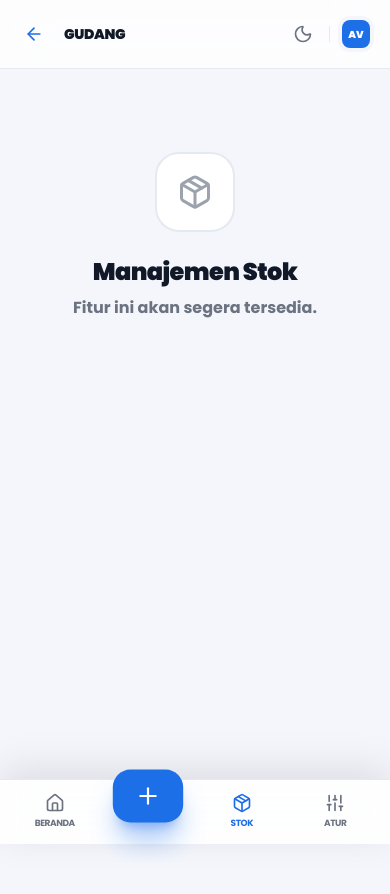
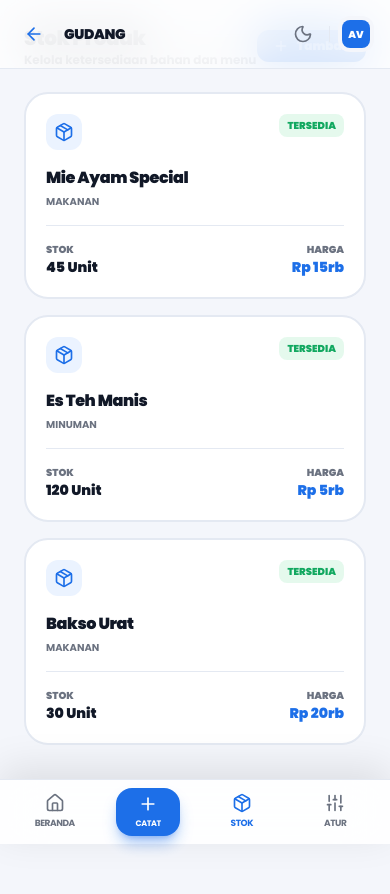
Before and after one commit to imanyunar/start, a React (Vite) app: page /smartflow in a window 390 px wide. Both pictures are taken after a click on the button "STOK". Shown: the top 894 px of the page. Before the commit the page ends 844 px from the top, so only its background shows below. Built offline with nearby package versions, Linux system fonts and the light colour scheme.

Commit message:
Complete SmartFlow features and refine mobile UI

```diff
--- a/src/pages/SmartFlowPage.tsx
+++ b/src/pages/SmartFlowPage.tsx
@@ -259,6 +259,31 @@ export default function App() {
     category: ''
   });
 
+  const [products, setProducts] = useState([
+    { id: '1', name: 'Mie Ayam Special', stock: 45, price: 15000, category: 'Makanan' },
+    { id: '2', name: 'Es Teh Manis', stock: 120, price: 5000, category: 'Minuman' },
+    { id: '3', name: 'Bakso Urat', stock: 30, price: 20000, category: 'Makanan' },
+  ]);
+
+  const [showAddProduct, setShowAddProduct] = useState(false);
+  const [newProduct, setNewProduct] = useState({ name: '', stock: '', price: '', category: '' });
+
+  const handleAddProduct = (e: any) => {
+    e.preventDefault();
+    if (!newProduct.name || !newProduct.stock || !newProduct.price) return;
+    setProducts(prev => [...prev, {
+      id: Math.random().toString(36).substr(2, 9),
+      name: newProduct.name,
+      stock: parseInt(newProduct.stock),
+      price: parseInt(newProduct.price),
+      category: newProduct.category || 'Lainnya'
+    }]);
+    setNewProduct({ name: '', stock: '', price: '', category: '' });
+    setShowAddProduct(false);
+    setToast('Produk ditambahkan!');
+    setTimeout(() => setToast(''), 2000);
+  };
+
   const handleManualSubmit = (e: any) => {
     e.preventDefault();
     if (!manualForm.amount || !manualForm.description) return;
@@ -496,28 +521,124 @@ export default function App() {
           )}
 
           {tab === 'inventory' && (
-            <div className="flex flex-col items-center justify-center py-32 text-center">
-              <div className="w-20 h-20 bg-[var(--app-surface)] border-2 border-[var(--app-border)] rounded-3xl flex items-center justify-center mb-6">
-                <Package size={36} className="text-[var(--app-faint)]" />
+            <div className="space-y-6">
+              <div className="flex justify-between items-center">
+                <div>
+                  <h2 className="text-xl font-black text-[var(--app-text)]">Stok Produk</h2>
+                  <p className="text-xs font-bold text-[var(--app-muted)]">Kelola ketersediaan bahan dan menu</p>
                 </div>
-              <h2 className="text-2xl font-black mb-2">Manajemen Stok</h2>
-              <p className="text-[var(--app-muted)] font-bold">Fitur ini akan segera tersedia.</p>
+                <button
+                  onClick={() => setShowAddProduct(true)}
+                  className="px-4 py-2 bg-blue-primary text-white rounded-xl text-xs font-black flex items-center gap-2"
+                >
+                  <Plus size={16} /> Tambah
+                </button>
+              </div>
+
+              {showAddProduct && (
+                <div className="bg-[var(--app-surface)] border-2 border-blue-primary/20 rounded-3xl p-6 shadow-xl">
+                  <h3 className="text-sm font-black mb-4">Tambah Produk Baru</h3>
+                  <form onSubmit={handleAddProduct} className="grid grid-cols-1 md:grid-cols-2 gap-4">
+                    <input
+                      placeholder="Nama Produk"
+                      value={newProduct.name}
+                      onChange={e => setNewProduct({...newProduct, name: e.target.value})}
+                      className="bg-[var(--app-bg)] border border-[var(--app-border)] rounded-xl px-4 py-2.5 text-sm font-bold outline-none"
+                    />
+                    <input
+                      placeholder="Kategori"
+                      value={newProduct.category}
+                      onChange={e => setNewProduct({...newProduct, category: e.target.value})}
+                      className="bg-[var(--app-bg)] border border-[var(--app-border)] rounded-xl px-4 py-2.5 text-sm font-bold outline-none"
+                    />
+                    <input
+                      type="number"
+                      placeholder="Stok"
+                      value={newProduct.stock}
+                      onChange={e => setNewProduct({...newProduct, stock: e.target.value})}
+                      className="bg-[var(--app-bg)] border border-[var(--app-border)] rounded-xl px-4 py-2.5 text-sm font-bold outline-none"
+                    />
+                    <input
+                      type="number"
+                      placeholder="Harga Jual"
+                      value={newProduct.price}
+                      onChange={e => setNewProduct({...newProduct, price: e.target.value})}
+                      className="bg-[var(--app-bg)] border border-[var(--app-border)] rounded-xl px-4 py-2.5 text-sm font-bold outline-none"
+                    />
+                    <div className="md:col-span-2 flex gap-3">
+                      <button type="submit" className="btn-primary flex-1 py-2.5 text-xs">Simpan Produk</button>
+                      <button type="button" onClick={() => setShowAddProduct(false)} className="px-6 py-2.5 bg-[var(--app-bg)] text-[var(--app-muted)] rounded-xl text-xs font-bold">Batal</button>
+                    </div>
+                  </form>
+                </div>
+              )}
+
+              <div className="grid grid-cols-1 md:grid-cols-2 lg:grid-cols-3 gap-4">
+                {products.map(product => (
+                  <div key={product.id} className="bg-[var(--app-surface)] border-2 border-[var(--app-border)] rounded-3xl p-5 hover:border-blue-primary/20 transition-all group">
+                    <div className="flex justify-between items-start mb-4">
+                      <div className="p-2 bg-blue-light rounded-xl text-blue-primary">
+                        <Package size={20} />
+                      </div>
+                      <div className={`px-2 py-1 rounded-lg text-[10px] font-black uppercase ${product.stock < 10 ? 'bg-red-500/10 text-red-primary' : 'bg-green-500/10 text-green-primary'}`}>
+                        {product.stock < 10 ? 'Stok Tipis' : 'Tersedia'}
+                      </div>
+                    </div>
+                    <h3 className="font-black text-[var(--app-text)] mb-1">{product.name}</h3>
+                    <p className="text-[10px] font-bold text-[var(--app-muted)] uppercase mb-4">{product.category}</p>
+                    <div className="flex justify-between items-end border-t border-[var(--app-border)] pt-4">
+                      <div>
+                        <p className="text-[10px] font-black text-[var(--app-muted)] uppercase">Stok</p>
+                        <p className="text-sm font-black text-[var(--app-text)]">{product.stock} Unit</p>
+                      </div>
+                      <div className="text-right">
+                        <p className="text-[10px] font-black text-[var(--app-muted)] uppercase">Harga</p>
+                        <p className="text-sm font-black text-blue-primary">{fmt(product.price)}</p>
+                      </div>
+                    </div>
+                  </div>
+                ))}
+              </div>
             </div>
           )}
 
           {tab === 'settings' && (
-            <div className="max-w-2xl bg-[var(--app-surface)] border-2 border-[var(--app-border)] rounded-3xl p-8">
-               <h2 className="text-xl font-black mb-8">Pengaturan Profil</h2>
+            <div className="max-w-2xl space-y-6">
+              <div className="bg-[var(--app-surface)] border-2 border-[var(--app-border)] rounded-3xl p-8">
+                 <h2 className="text-xl font-black mb-8">Pengaturan Bisnis</h2>
                  <div className="space-y-6">
+                   <div className="grid grid-cols-1 md:grid-cols-2 gap-6">
                      <div>
                        <label className="text-[10px] font-black uppercase text-[var(--app-muted)] mb-2 block px-1">Nama Bisnis</label>
                        <input type="text" defaultValue="Vermont Coffee" className="input-premium" />
                      </div>
                      <div>
+                       <label className="text-[10px] font-black uppercase text-[var(--app-muted)] mb-2 block px-1">Mata Uang</label>
+                       <select className="input-premium">
+                         <option>IDR (Rupiah)</option>
+                         <option>USD (Dollar)</option>
+                       </select>
+                     </div>
+                   </div>
+                   <div>
                      <label className="text-[10px] font-black uppercase text-[var(--app-muted)] mb-2 block px-1">Email Notifikasi</label>
                      <input type="email" defaultValue="owner@vermont.com" className="input-premium" />
                    </div>
+                   <div className="p-4 bg-blue-light rounded-2xl border border-blue-primary/10">
+                     <p className="text-xs font-bold text-blue-primary leading-relaxed">
+                       Sistem SmartFlow Anda saat ini terhubung dengan AI Laboratory Vermont untuk analisis tren otomatis.
+                     </p>
+                   </div>
                    <button className="btn-primary w-full py-4 text-base mt-4">Simpan Perubahan</button>
+                 </div>
+              </div>
+
+              <div className="bg-red-500/5 border-2 border-red-500/10 rounded-3xl p-8">
+                <h3 className="text-sm font-black text-red-primary mb-2 uppercase">Zona Berbahaya</h3>
+                <p className="text-xs font-bold text-[var(--app-muted)] mb-6">Menghapus semua data transaksi dan stok secara permanen.</p>
+                <button className="px-6 py-3 bg-red-500 text-white rounded-2xl text-xs font-black hover:bg-red-600 transition-all">
+                  Reset Data Bisnis
+                </button>
               </div>
             </div>
           )}
@@ -532,12 +653,13 @@ export default function App() {
             onClick={() => setTab(item.id)}
             className={`flex flex-col items-center justify-center gap-1 min-w-[64px] h-12 transition-all duration-300 ${
               item.special
-                ? 'bg-blue-primary text-white rounded-2xl scale-110 -translate-y-4 shadow-xl shadow-blue-primary/40'
+                ? 'bg-blue-primary text-white rounded-2xl shadow-lg shadow-blue-primary/40'
                 : tab === item.id ? 'text-blue-primary' : 'text-[var(--app-muted)]'
             }`}
           >
-            <item.icon size={item.special ? 24 : 20} />
+            <item.icon size={20} />
             {!item.special && <span className="text-[9px] font-bold uppercase tracking-tighter">{item.label}</span>}
+            {item.special && <span className="text-[8px] font-bold uppercase tracking-tighter">{item.label}</span>}
           </button>
         ))}
       </nav>
```
Lines whose indentation alone changed are shown as unchanged.
